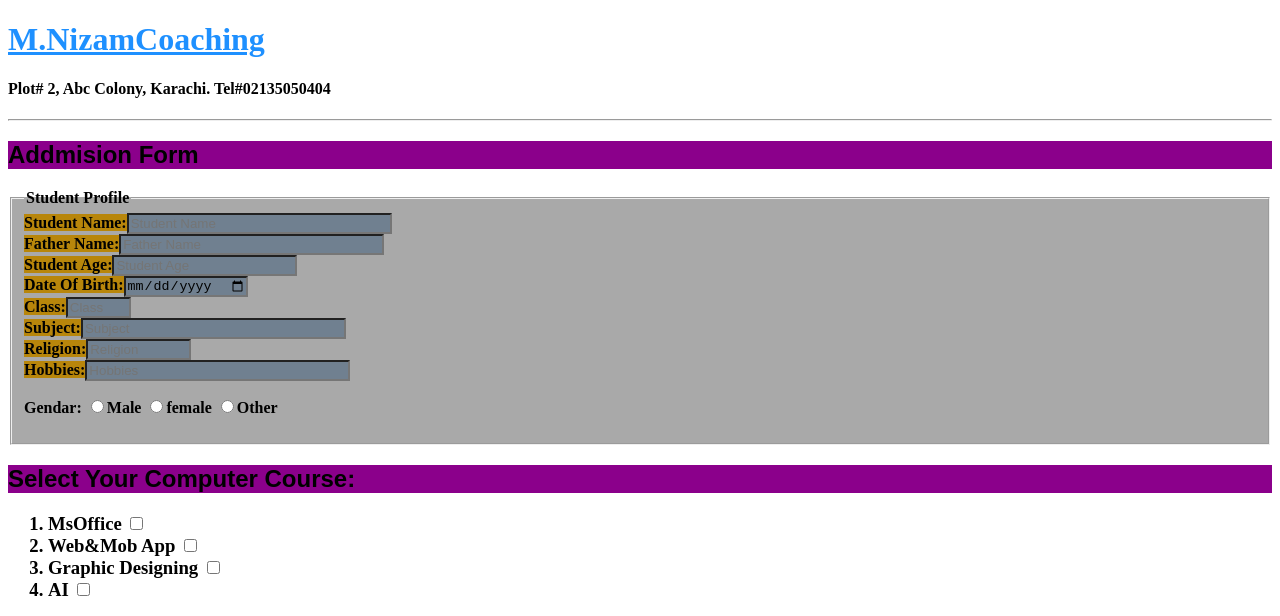
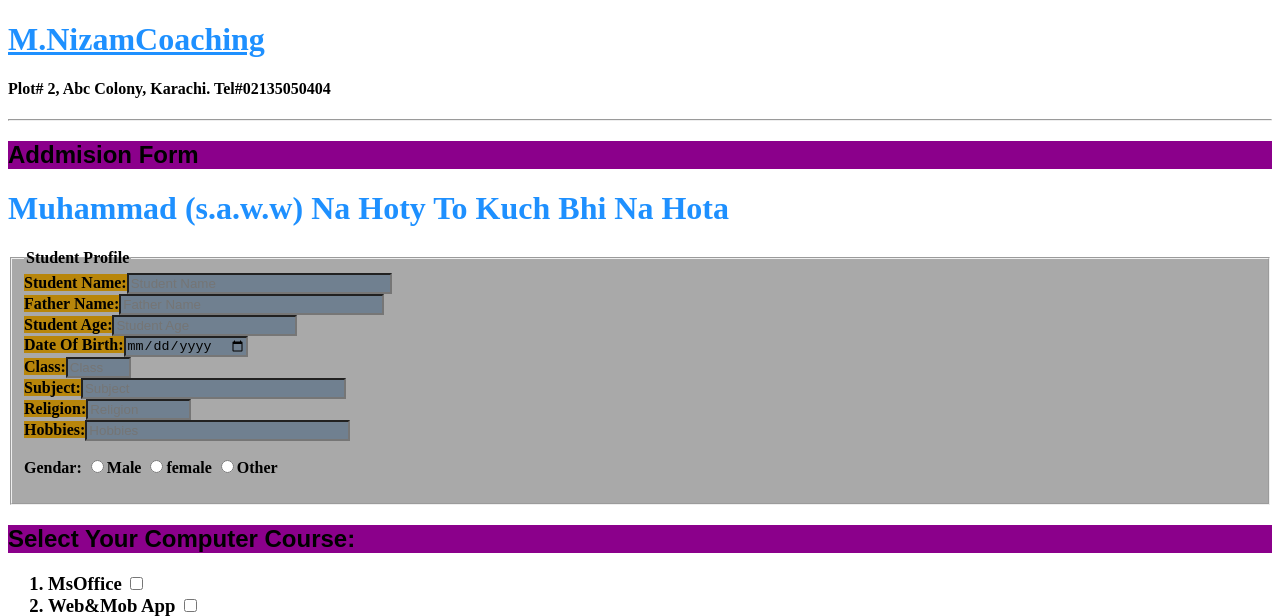
Before and after one commit to Mvkkld/Github_Learning, a plain HTML site: page index.html in a window 1280 px wide. Shown: the top 616 px of the page. Drawn offline with Linux system fonts and the light colour scheme.

Commit message:
1st Changing

```diff
--- a/index.html
+++ b/index.html
@@ -11,6 +11,7 @@
     <h4>Plot# 2, Abc Colony, Karachi. Tel#02135050404</h4><hr>
     </form>
     <h2>Addmision Form</h2>
+    <h1>Muhammad (s.a.w.w) Na Hoty To Kuch Bhi Na Hota</h1>
     <form>
         <fieldset>
             <legend><b>Student Profile</b></legend>
```
